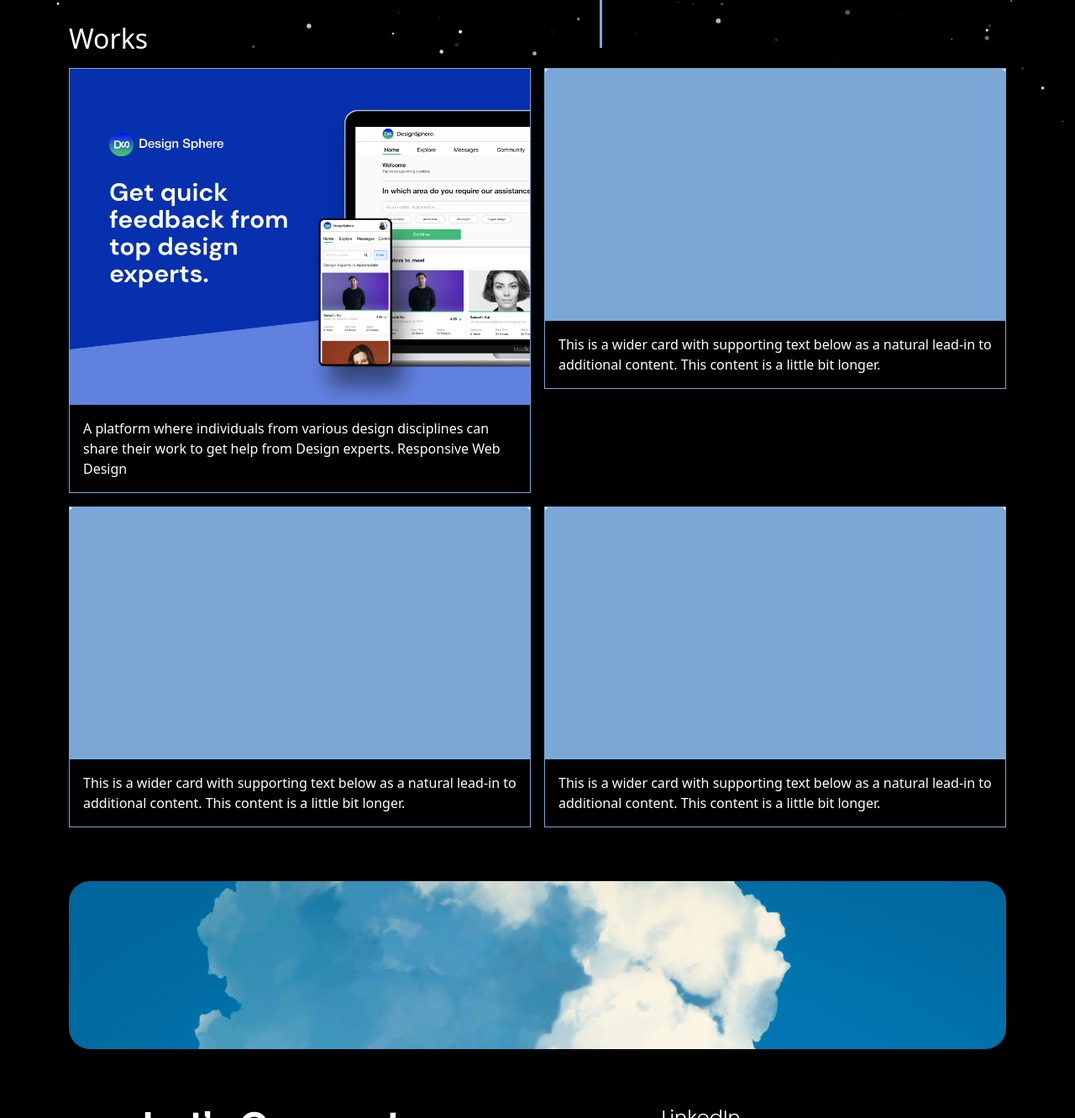
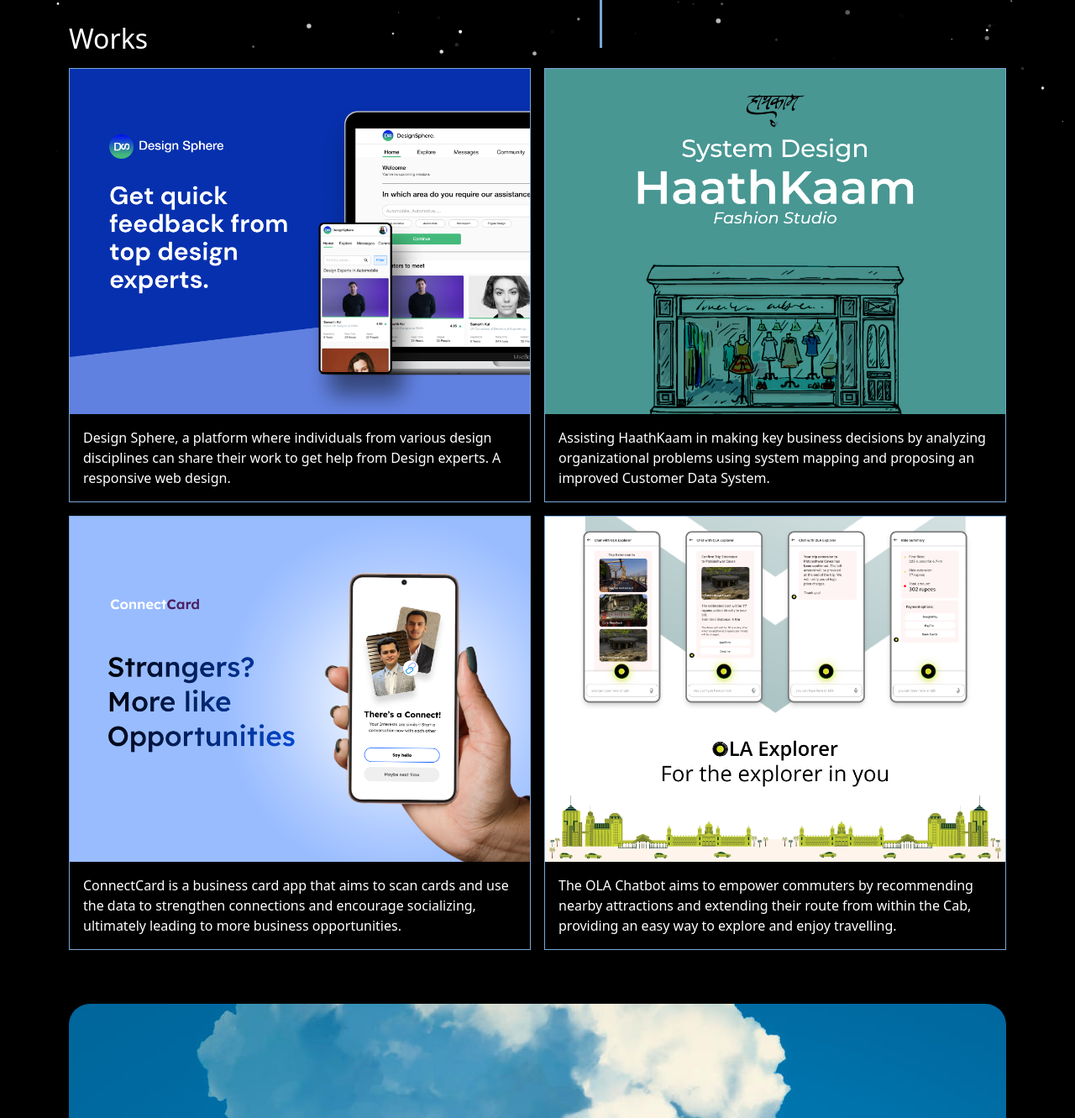
Before and after one commit to Prmt69/Pramet-Jaiin, a plain HTML site: page index.html in a window 1280 px wide. Shown: the part 593-1924 px from the top of the page at 84% size. Drawn offline with nearby package versions, Linux system fonts and the light colour scheme.

Commit message:
Add files via upload

```diff
--- a/index.html
+++ b/index.html
@@ -47,41 +47,41 @@
   <h2 class="pb-2 ">Works</h2>
   <div class="row g-3">
     <div class="col-lg-6">
-      <div class="card shadow-sm">
-        <img src="./images/project1.png"bd-placeholder-img card-img-top" width="100%" height="400px" xmlns="http://www.w3.org/2000/svg" role="img" aria-label="Placeholder: Thumbnail" preserveAspectRatio="xMidYMid slice" focusable="false"><title>Placeholder</title><rect width="100%" height="100%" fill="#55595c"></rect><text x="50%" y="50%" fill="#eceeef" dy=".3em">
+      <a href="https://www.behance.net/gallery/205745439/Connecting-Design-Experts-with-Design-Learners-(UIUX)" target="_blank"><div class="card shadow-sm">
+        <img src="./images/Project1.png" class="bd-placeholder-img card-img-top" width="100%" height="70%" xmlns="http://www.w3.org/2000/svg" role="img" aria-label="Placeholder: Thumbnail" preserveAspectRatio="xMidYMid slice" focusable="false"><title>Placeholder</title><rect width="100%" height="100%" fill="#55595c"></rect><text x="50%" y="50%" fill="#eceeef" dy=".3em">
         <div class="card-body ">
-          <p class="card-text">A platform where individuals from various design disciplines can share their work to get help from Design experts. Responsive Web Design</p>
+          <p class="card-text">Design Sphere, a platform where individuals from various design disciplines can share their work to get help from Design experts. A responsive web design.</p>
 
         </div>
-      </div>
+      </div></a>
     </div>
     <div class="col-lg-6">
-      <div class="card shadow-sm">
-        <svg class="bd-placeholder-img card-img-top" width="100%" height="300px" xmlns="http://www.w3.org/2000/svg" role="img" aria-label="Placeholder: Thumbnail" preserveAspectRatio="xMidYMid slice" focusable="false"><title>Placeholder</title><rect width="100%" height="100%" fill="#7BA7D7"></rect><text x="50%" y="50%" fill="#eceeef" dy=".3em"></text></svg>
+      <a href="https://www.behance.net/gallery/205850015/Fashion-Brand-System-Design" target="_blank"><div class="card shadow-sm">
+        <img src=./images/Project2.png class="bd-placeholder-img card-img-top" width="100%" height="70%" xmlns="http://www.w3.org/2000/svg" role="img" aria-label="Placeholder: Thumbnail" preserveAspectRatio="xMidYMid slice" focusable="false"><title>Placeholder</title><rect width="100%" height="100%" fill="#7BA7D7"></rect><text x="50%" y="50%" fill="#eceeef" dy=".3em"></text></svg>
         <div class="card-body">
-          <p class="card-text">This is a wider card with supporting text below as a natural lead-in to additional content. This content is a little bit longer.</p>
+          <p class="card-text">Assisting HaathKaam in making key business decisions by analyzing organizational problems using system mapping and proposing an improved Customer Data System.</p>
 
         </div>
-      </div>
+      </div></a>
     </div>
     <div class="col-lg-6">
-      <div class="card shadow-sm">
-        <svg class="bd-placeholder-img card-img-top" width="100%" height="300px" xmlns="http://www.w3.org/2000/svg" role="img" aria-label="Placeholder: Thumbnail" preserveAspectRatio="xMidYMid slice" focusable="false"><title>Placeholder</title><rect width="100%" height="100%" fill="#7BA7D7"></rect><text x="50%" y="50%" fill="#eceeef" dy=".3em"></text></svg>
+      <a href="https://www.behance.net/gallery/187366221/ConnectCard-Business-App-UIUX" target="_blank"><div class="card shadow-sm">
+        <img src=./images/project3.png class="bd-placeholder-img card-img-top" width="100%" height="70%" xmlns="http://www.w3.org/2000/svg" role="img" aria-label="Placeholder: Thumbnail" preserveAspectRatio="xMidYMid slice" focusable="false"><title>Placeholder</title><rect width="100%" height="100%" fill="#7BA7D7"></rect><text x="50%" y="50%" fill="#eceeef" dy=".3em"></text></svg>
         <div class="card-body">
-          <p class="card-text">This is a wider card with supporting text below as a natural lead-in to additional content. This content is a little bit longer.</p>
+          <p class="card-text">ConnectCard is a business card app that aims to scan cards and use the data to strengthen connections and encourage socializing, ultimately leading to more business opportunities.</p>
 
         </div>
-      </div>
+      </div></a>
     </div>
 
     <div class="col-lg-6">
-      <div class="card shadow-sm">
-        <svg class="bd-placeholder-img card-img-top" width="100%" height="300px" xmlns="http://www.w3.org/2000/svg" role="img" aria-label="Placeholder: Thumbnail" preserveAspectRatio="xMidYMid slice" focusable="false"><title>Placeholder</title><rect width="100%" height="100%" fill="#7BA7D7"></rect><text x="50%" y="50%" fill="#eceeef" dy=".3em"></text></svg>
+      <a href="https://www.behance.net/gallery/205747831/OLA-Explorer-Chatbot-UX" target="_blank"><div class="card shadow-sm">
+        <img src="./images/project4.png" class="bd-placeholder-img card-img-top" width="100%" height="70%" xmlns="http://www.w3.org/2000/svg" role="img" aria-label="Placeholder: Thumbnail" preserveAspectRatio="xMidYMid slice" focusable="false"><title>Placeholder</title><rect width="100%" height="100%" fill="#7BA7D7"></rect><text x="50%" y="50%" fill="#eceeef" dy=".3em"></text></svg>
         <div class="card-body">
-          <p class="card-text">This is a wider card with supporting text below as a natural lead-in to additional content. This content is a little bit longer.</p>
+          <p class="card-text">The OLA Chatbot aims to empower commuters by recommending nearby attractions and extending their route from within the Cab, providing an easy way to explore and enjoy travelling.</p>
 
         </div>
-      </div>
+      </div></a>
     </div>
 
   </div>
@@ -96,9 +96,9 @@
   </div>
 
   <div class="socials poppins-light">
-    <div class="linkedin soc"><a href="https://www.linkedin.com/in/prametjaiin?utm_source=share&utm_campaign=share_via&utm_content=profile&utm_medium=android_app" target="_blank">LinkedIn</a></div>
-    <div class="instagram soc"><a href="https://www.instagram.com/prametjaiin?igsh=ZXkydmNzZWwxajRk" target="_blank" >Instagram</a></div>
-    <div class="behance soc"><a href="https://www.behance.net/prametjaiin" target="_blank">Behance</a></div>
+    <div class="linkedin soc"><a href="#">LinkedIn</a></div>
+    <div class="instagram soc"><a href="#">Instagram</a></div>
+    <div class="behance soc"><a href="#">Behance</a></div>
   </div>
 </div>
 
--- a/styletest.css
+++ b/styletest.css
@@ -248,13 +248,6 @@ button{
     margin: 30px 20px;
   }
 
-  .wel{
-    font: 18px;
-  }
-
-  .hand{
-    height: 18px;
-  }
 
   .para{
     margin: 50px 20px 20px 0;
@@ -269,11 +262,18 @@ button{
 
   .wave{
     margin: 0;
-    height: 36px;
   }
 
   .container2{
-    gap: 0.8em;
-    padding: 10px 30px 14px 30px;
+    gap: 1em;
+    padding: 10px 40px 14px 40px;
   }
 }
+
+.bd-placeholder-img {
+  border-radius: 0px;
+}
+
+a{
+  text-decoration: none;
+}
```
